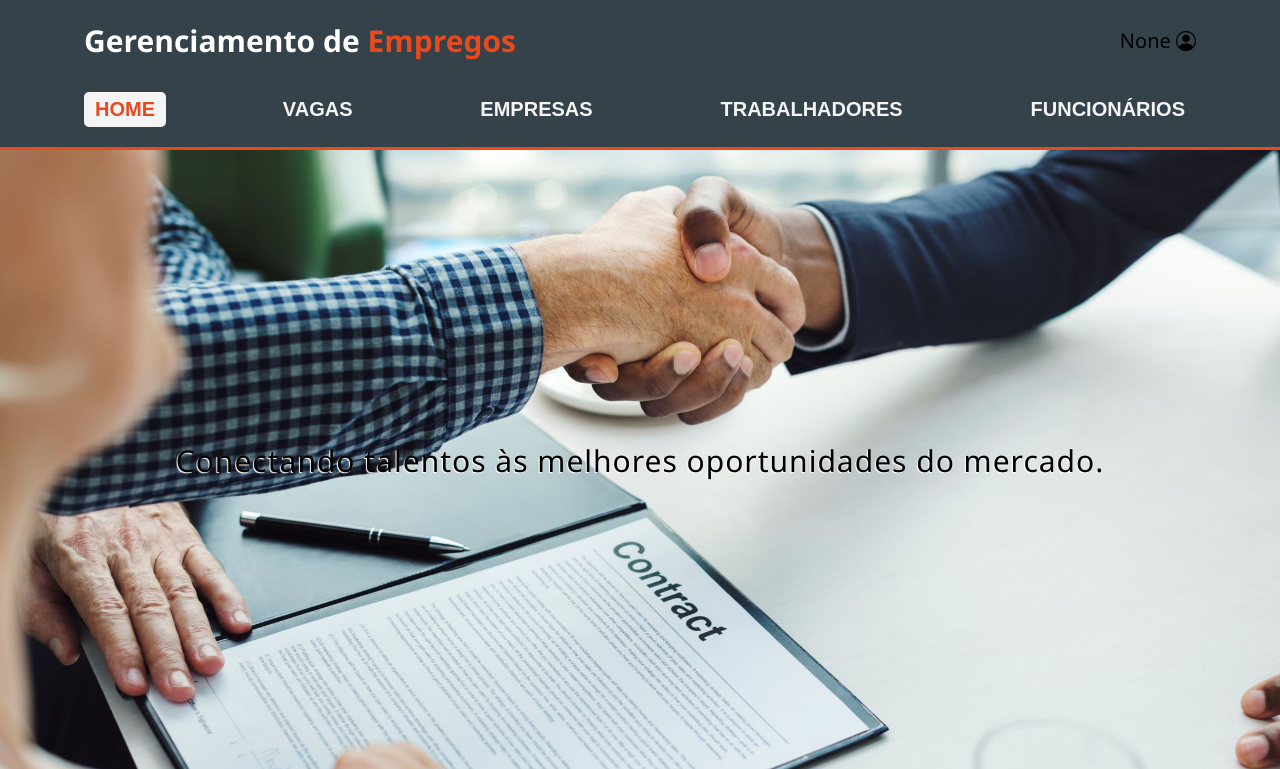
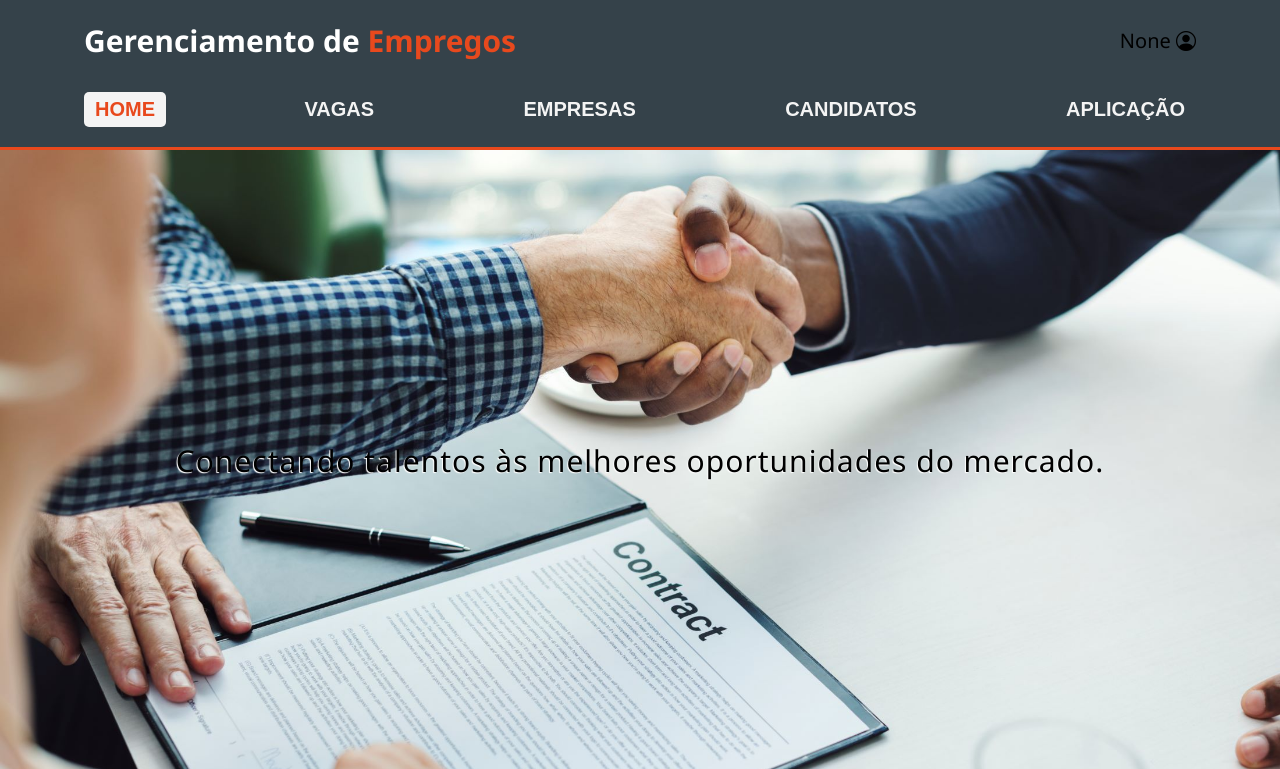
Before and after one commit to Roniclelton-Br/projetoFinal-PortalDeEmpregos, a Flask app: page /index in a window 1280 px wide. Shown: the top 769 px of the page. Run offline with Flask 3, Linux system fonts and the light colour scheme; data that the repository does not hold is empty.

Commit message:
update menu e merge rick

```diff
--- a/portalDeEmpregos/static/css/stylesIndex.css
+++ b/portalDeEmpregos/static/css/stylesIndex.css
@@ -131,6 +131,7 @@ body, html {
 main {
     height: calc(100% - 180px);
     display: flex;
+    background-color: var(--back-color);
 }
 
 main .home {
@@ -169,22 +170,15 @@ main .conteudo-home p {
     text-shadow: -1px 1px 1px var(--white-color);
 }
 
-main .vagas .conteudo-vagas {
+
+main .vagas .conteudo-vagas,
+main .empresas .conteudo-empresas  {
     padding: 20px;
-    background-color: var(--white-color); /* Fundo branco */
-    border-radius: 10px;
-    height: 100%;
-    overflow-y: auto;
-    box-shadow: 0 2px 5px rgba(0, 0, 0, 0.1);
-}
-
-main .empresas .conteudo-empresas {
-    padding: 20px;
-    background-color: rgba(255, 255, 255, 0.9);
     border-radius: 10px;
     height: 100%;
     overflow-y: auto;
 }
+
 
 .ver {
     font-size: 25px;
@@ -202,7 +196,7 @@ main .empresas .conteudo-empresas {
 
 .ver:hover {
     color: var(--orange-color);
-    transform: scale(1.05);
+    transform: scale(1.03);
 }
 
 .section.active {
--- a/portalDeEmpregos/templates/index.html
+++ b/portalDeEmpregos/templates/index.html
@@ -37,19 +37,19 @@
                         </ul>
                     </li>
                     <li class="lista-menu">
-                        <button onclick="mostrarSection('trabalhadores')" class="botao-menu">Trabalhadores</button>
+                        <button onclick="mostrarSection('candidato')" class="botao-menu">Candidatos</button>
                         <ul class="submenu">
-                            <li><button class="botao-menu" onclick="mostrarSection('cadastrarTrabalhador')">Cadastrar Trabalhador</button></li>
-                            <li><button class="botao-menu" onclick="mostrarSection('EditarTrabalhador')">Editar Trabalhadores</button></li>
-                            <li><button class="botao-menu" onclick="mostrarSection('excluirTrabalhador')">Excluir Trabalhador</button></li>
+                            <li><button class="botao-menu" onclick="mostrarSection('cadastrarCandidato')">Cadastrar candidato</button></li>
+                            <li><button class="botao-menu" onclick="mostrarSection('EditarCandidato')">Editar candidato</button></li>
+                            <li><button class="botao-menu" onclick="mostrarSection('excluirCandidato')">Excluir candidato</button></li>
                         </ul>
                     </li>
                     <li class="lista-menu">
-                        <button onclick="mostrarSection('funcionarios')" class="botao-menu">Funcionários</button>
+                        <button onclick="mostrarSection('aplicacao')" class="botao-menu">Aplicação</button>
                         <ul class="submenu">
-                            <li><button class="botao-menu" onclick="mostrarSection('cadastrarFuncionario')">Cadastrar Funcionario</button></li>
-                            <li><button class="botao-menu" onclick="mostrarSection('EditarFuncionario')">Editar Funcionários</button></li>
-                            <li><button class="botao-menu" onclick="mostrarSection('excluirFuncionario')">Excluir Funcionario</button></li>
+                            <li><button class="botao-menu" onclick="mostrarSection('cadastrarAplicacao')">Cadastrar Aplicacao</button></li>
+                            <li><button class="botao-menu" onclick="mostrarSection('EditarAplicacao')">Editar Aplicação</button></li>
+                            <li><button class="botao-menu" onclick="mostrarSection('excluirAplicacao')">Excluir Aplicacao</button></li>
                         </ul>
                     </li>
                 </ul>
@@ -61,14 +61,11 @@
         <section class="home section active" id="home">
             <div class="conteudo-home container">
                 <p>Conectando talentos às melhores oportunidades do mercado.</p>
-                {% for vaga in vagas %}
-                <button>{{vaga[0]}} - {{vaga[1]}} - {{vaga[2]}}</button>
-                {% endfor %}
             </div>
         </section>
 
         <section class="vagas section" id="vagas">
-            <div class="conteudo-cabecalho container">
+            <div class="conteudo-vagas container">
                 <div class="ver-vagas">
                     <ul>
                         {% for vaga in vagas_ver %}
@@ -139,66 +136,66 @@
             </div>
         </section>
 
-        <section class="trabalhadores section" id="trabalhadores">
-            <div class="conteudo-trabalhadores container">
-                <div class="ver-trabalhadores">
-                    <h1>Ver Trabalhadores</h1>
+        <section class="candidato section" id="candidato">
+            <div class="conteudo-candidato container">
+                <div class="ver-candidato">
+                    <h1>Ver candidato</h1>
                 </div>
             </div>
         </section>
 
-        <section class="trabalhadores section" id="cadastrarTrabalhador">
-            <div class="conteudo-trabalhadores container">
-                <div class="cadastrar-trabalhadores">
-                    <h1>Cadastrar Trabalhadores</h1>
+        <section class="candidato section" id="cadastrarCandidato">
+            <div class="conteudo-candidato container">
+                <div class="cadastrar-candidato">
+                    <h1>Cadastrar candidato</h1>
                 </div>
             </div>
         </section>
 
-        <section class="trabalhadores section" id="EditarTrabalhador">
-            <div class="conteudo-trabalhadores container">
-                <div class="editar-trabalhadores">
-                    <h1>Editar Trabalhadores</h1>
+        <section class="candidato section" id="EditarCandidato">
+            <div class="conteudo-candidato container">
+                <div class="editar-candidato">
+                    <h1>Editar candidato</h1>
                 </div>
             </div>
         </section>
 
-        <section class="trabalhadores section" id="excluirTrabalhador">
-            <div class="conteudo-trabalhadores container">
-                <div class="excluir-trabalhadores">
-                    <h1>Excluir Trabalhadores</h1>
+        <section class="candidato section" id="excluirCandidato">
+            <div class="conteudo-candidato container">
+                <div class="excluir-candidato">
+                    <h1>Excluir candidato</h1>
                 </div>
             </div>
         </section>
 
-        <section class="funcionarios section" id="funcionarios">
-            <div class="conteudo-funcionarios container">
-                <div class="ver-funcionarios">
-                    <h1>Ver Funcionário</h1>
+        <section class="aplicacao section" id="aplicacao">
+            <div class="conteudo-aplicacao container">
+                <div class="ver-aplicacao">
+                    <h1>Ver Aplicação</h1>
                 </div>
             </div>
         </section>
 
-        <section class="funcionarios section" id="cadastrarFuncionario">
-            <div class="conteudo-funcionarios container">
-                <div class="cadastrar-funcionarios">
-                    <h1>Cadastrar Funcionário</h1>
+        <section class="aplicacao section" id="cadastrarAplicacao">
+            <div class="conteudo-aplicacao container">
+                <div class="cadastrar-aplicacao">
+                    <h1>Cadastrar Aplicação</h1>
                 </div>
             </div>
         </section>
 
-        <section class="funcionarios section" id="EditarFuncionario">
-            <div class="conteudo-funcionarios container">
-                <div class="editar-funcionarios">
-                    <h1>Editar Funcionário</h1>
+        <section class="aplicacao section" id="EditarAplicacao">
+            <div class="conteudo-aplicacao container">
+                <div class="editar-aplicacao">
+                    <h1>Editar Aplicação</h1>
                 </div>
             </div>
         </section>
 
-        <section class="funcionarios section" id="excluirFuncionario">
-            <div class="conteudo-funcionarios container">
-                <div class="excluir-funcionarios">
-                    <h1>Excluir Funcionário</h1>
+        <section class="aplicacao section" id="excluirAplicacao">
+            <div class="conteudo-aplicacao container">
+                <div class="excluir-aplicacao">
+                    <h1>Excluir Aplicação</h1>
                 </div>
             </div>
         </section>
```
